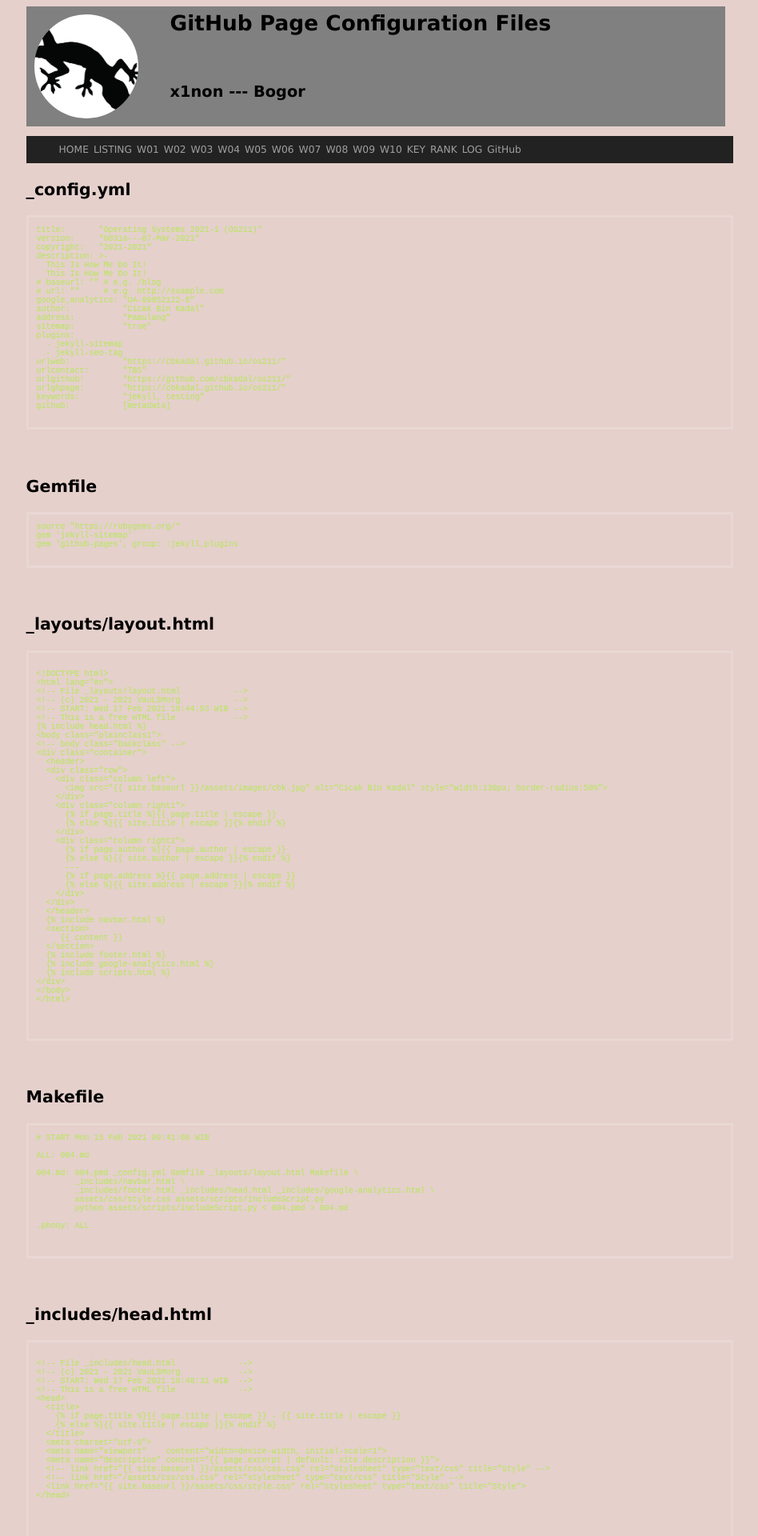
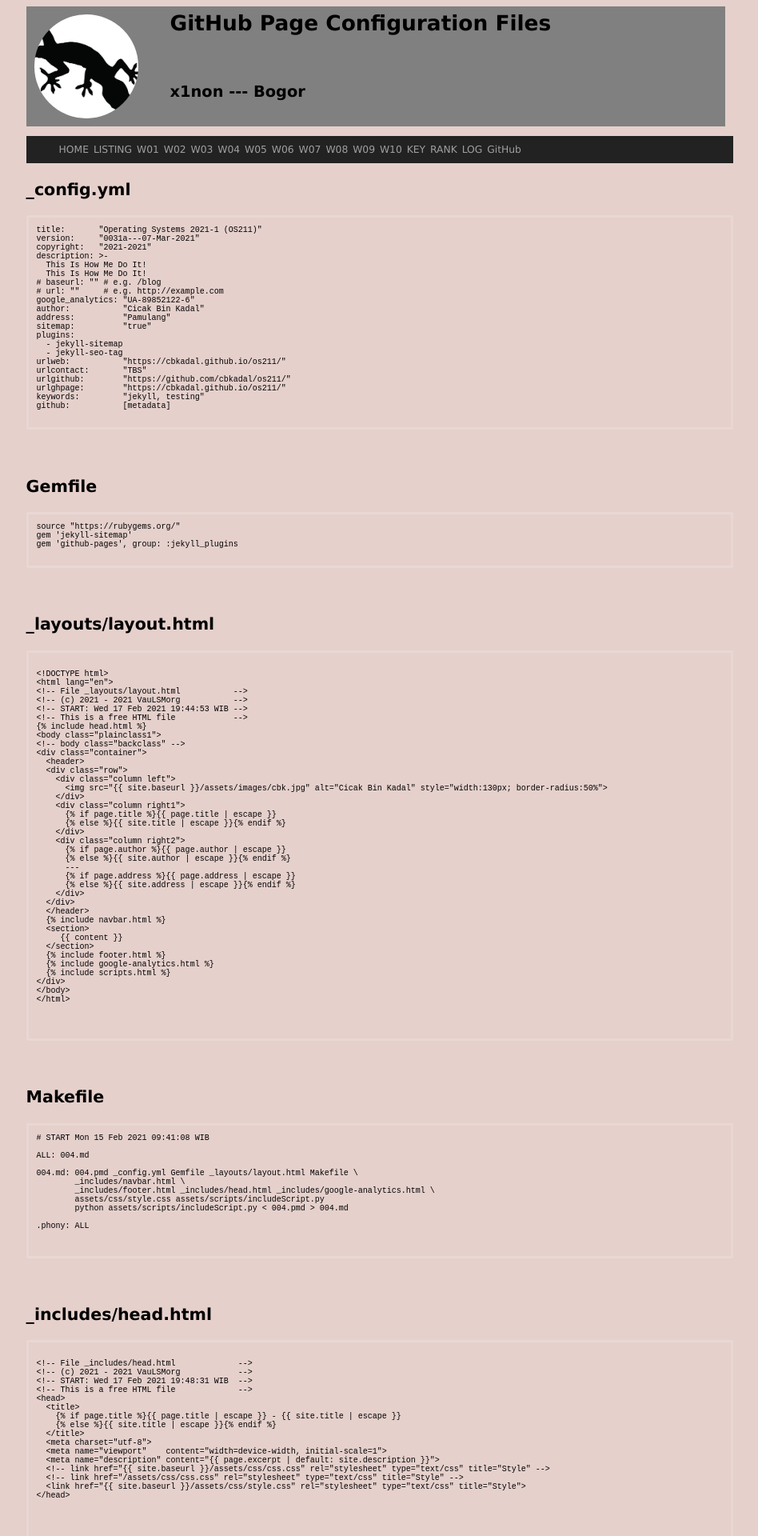
Before and after one commit to X1non/os211experiment, a Jekyll site: the page built from 004.md, in a window 1280 px wide. Shown: the top 1920 px of the page at 80% size, without its empty margins (165-1113 px from the left). Built offline with Jekyll 4.4.1, drawn with Linux system fonts in a browser that asks for light colours.

Commit message:
color change

```diff
--- a/assets/css/style.css
+++ b/assets/css/style.css
@@ -137,7 +137,7 @@
 pre {
   border:        3px solid rgba(255, 255, 255, 0.15);
   padding:       10px;
-  color:         #b5e853;
+  color:         black;
   font-size:     0.7em;
   border-radius: 2px;
 }
```
